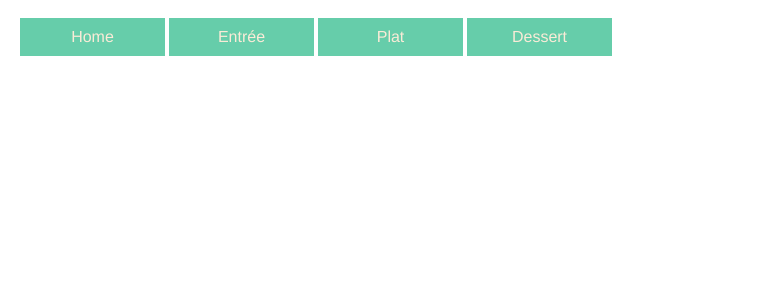
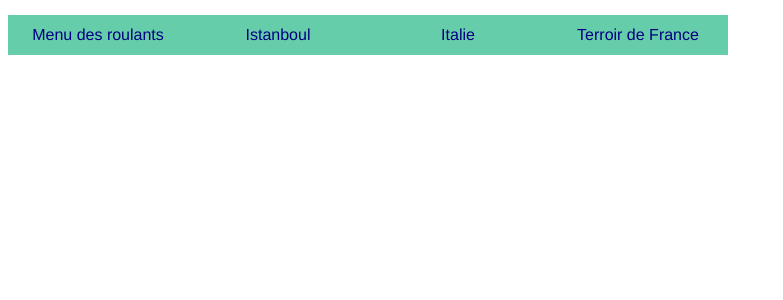
Before and after one commit to vincent2021/piscine-php, a PHP site: page /menu.html in a window 1280 px wide. Shown: the top 300 px of the page, without its empty margins (0-783 px from the left). Run offline with PHP 8.4, Linux system fonts and the light colour scheme.

Commit message:
deuxime jour

```diff
--- a/d00/ex00/baba.html
+++ b/d00/ex00/baba.html
@@ -2,7 +2,7 @@
 	<HEAD>
 		<title>B.A.BA</title>
 	</HEAD>
-	<BODY bgcolor="Pink">
+	<BODY style="background-color:Pink;">
 		<h1 style="color:White;text-align:center">&Eacutexecution</h1>
 			<div style="display: inline-block;text-align:center">
 				<img src="http://static-s.aa-cdn.net/img/ios/297606951/0763b7894b3d9ec40b2b5c6109d28cf8">
--- a/d00/ex01/mendeleiev.html
+++ b/d00/ex01/mendeleiev.html
@@ -1,6 +1,5 @@
 <!DOCTYPE html>
 <html lang="en" dir="ltr">
-
 <head>
   <meta charset="utf-8">
   <title>Periodic Table of Mendele&iumlev</title>
@@ -75,7 +74,7 @@
 </head>
 
 <body background="https://www.toptal.com/designers/subtlepatterns/patterns/pink%20dust.png">
-  <table>
+  <table contenteditable="true">
     <tr>
       <td class=othernonmetals>
         <div class="masse">1.008</div>H <div class="nb">1</div>
--- a/d00/ex03/responsive.css
+++ b/d00/ex03/responsive.css
@@ -1,4 +1,4 @@
-@media screen {
+@media all {
   body {
     background: url("https://www.toptal.com/designers/subtlepatterns/patterns/pink%20dust.png");
   }
--- a/d00/ex03/responsive.html
+++ b/d00/ex03/responsive.html
@@ -8,7 +8,7 @@
 </head>
 
 <body>
-  <table>
+  <table contenteditable="true">
     <tr>
       <td class=othernonmetals>
         <div class="masse">1.008</div>H <div class="nb">1</div>
--- a/d00/ex04/menu.css
+++ b/d00/ex04/menu.css
@@ -1,62 +1,75 @@
-#menu {
-  min-width: 650px;
-  max-height: 80px;
+#menu
+{
+	margin-top:15px
 }
 
-#menu ul {
-  list-style-type: none;
-  text-align: center;
-  margin: 0;
-  padding: 10px;
+#menu ul
+{
+	list-style:none;
+	position:relative;
+	float:left;
+	margin:0;
+  	padding:0;
+  	background-color: mediumaquamarine;
 }
 
-#menu li {
-  float: left;
-  font-family: Helvetica, sans-serif;
-  margin: auto;
-  background-color: mediumaquamarine;
-  padding: 10px;
-  width: 125px;
-  border-right: solid 2px;
-  border-left: solid 2px;
-  border-color: white;
+#menu ul a
+{
+	display:block;
+	color: navy;
+	text-decoration:none;
+	font-size:12pt;
+	line-height:40px;
+	padding:0 15px;
+	width: 150px;
+	text-align: center;
+	font-family: Helvetica,Arial,sans-serif;
 }
 
-#menu li a {
-  display: block;
-  text-decoration: none;
-  color:antiquewhite;
+#menu ul li
+{
+	transition: all;
+	transition-duration: 0.5s;
+	position:relative;
+	float:left;
+	margin:0;
+	padding:0;
 }
 
-#menu ul li:hover ul {
-  display: block;
+#menu ul li:hover
+{
+  background:antiquewhite;
 }
 
-#menu li:hover ul li {
-  float: none;
-  border: none;
-  width: 100px;
+#menu ul ul
+{
+	display:none;
+	position:absolute;
+	top:100%;
+	left:0;
+	background: mediumaquamarine;
+	padding:0
 }
 
-#menu ul li ul {
-  display: none;
-  margin-top: 10px;
-  border-top: solid 2px;
-  border-top-color: white;
-  padding: 2%;
+#menu ul ul li
+{
+	float:none;
+	width:180px
 }
 
-#menu li a:hover {
-  color: Maroon;
+#menu ul ul a
+{
+	line-height:120%;
+	padding:10px 15px
 }
 
-#menu ul li ul a {
-  text-decoration: none;
-  color: antiquewhite;
-  height: 3%;
-  text-align: left;
+#menu ul ul ul
+{
+	top:0;
+	left:100%
 }
 
-#menu ul li ul a:hover {
-  color: Maroon;
+#menu ul li:hover > ul
+{
+	display:block
 }
--- a/d00/ex04/menu.html
+++ b/d00/ex04/menu.html
@@ -8,30 +8,50 @@
 </head>
 
 <body>
-  <div id="menu">
+  <nav id="menu">
     <ul>
-      <li><a href="#">Home</a></li>
-      <li><a href="#">Entr&eacutee</a>
+      <li><a href="#">Menu des roulants</a></li>
+      <li><a href="#">Istanboul</a>
         <ul>
           <li><a href="#">Salade</a></li>
-          <li><a href="#">Tomates</a></li>
+          <li><a href="#">Tomate</a></li>
           <li><a href="#">Oignons</a></li>
+          <li><a href="#">Sauces</a>
+            <ul>
+              <li><a href="#">Epicés</a>
+                <ul>
+                  <li><a href="#">Samourai</a></li>
+                  <li><a href="#">Algerienne</a></li>
+                  <li><a href="#">Tex Mex</a></li>
+                </ul>
+              </li>
+              <li><a href="#">Mayo</a></li>
+            </ul>
+          </li>
         </ul>
       </li>
-      <li><a href="#">Plat</a>
+      <li><a href="#">Italie</a>
         <ul>
-          <li><a href="#">Spaghetti</a></li>
-          <li><a href="#">Sandwich Triangle</a></li>
+          <li><a href="#">Pizza</a></li>
+          <li><a href="#">Pasta</a></li>
+          <li><a href="#">Mario</a></li>
         </ul>
       </li>
-      <li><a href="#">Dessert</a>
+      <li><a href="#">Terroir de France</a>
         <ul>
-          <li><a href="#">Pannacotta</a></li>
-          <li><a href="#">Tiramisu</a></li>
+          <li class="dir"><a href="#">Saucisson</a></li>
+          <li class="dir"><a href="#">Plats</a>
+            <ul>
+              <li><a href="#">Boeuf Bourgignon</a></li>
+              <li><a href="#">Entrecote</a></li>
+              <li><a href="#">Escorgots</a></li>
+            </ul>
+          </li>
+          <li><a href="#">Salades & Quimoa</a></li>
         </ul>
       </li>
-    </ul>
-  </div>
+      </ul>
+  </nav>
 </body>
 
 </html>
```
Also changed, not shown: d00/ex02/doft.html (+11 -11 lines), 1 other file.
